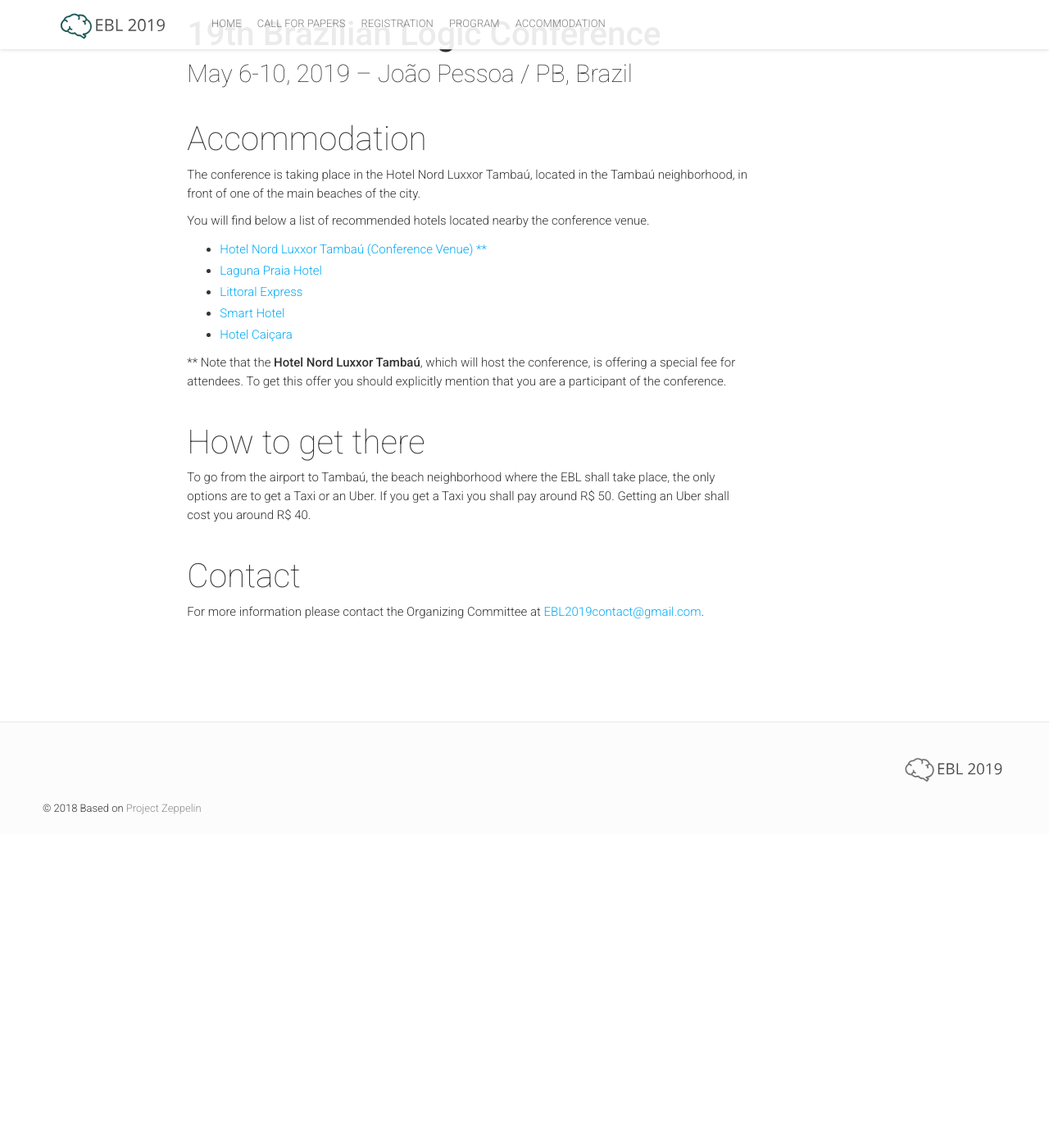
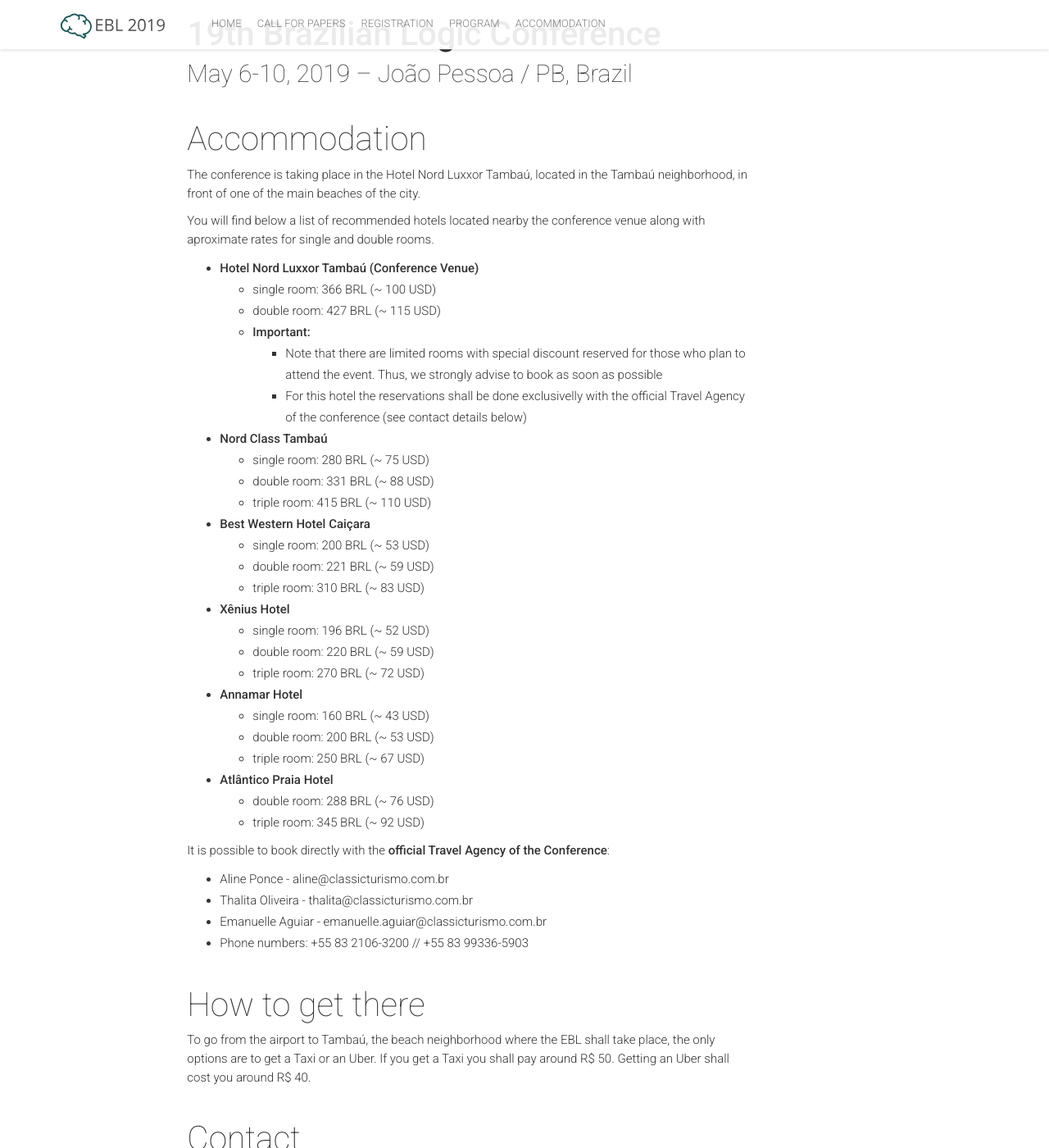
Before and after one commit to brunobruck/ebl, a Jekyll site: the page built from _posts/2018-09-25-accommodation.markdown, in a window 1280 px wide and 1400 px high, scrolled down 448 px. Shown: the whole window at 82% size. Built offline with Jekyll 4.4.1, drawn with Linux system fonts in a browser that asks for light colours; nearby versions of some CDN libraries; before the commit the page ends 1466 px from its top, so only the background shows below that.

Commit message:
new version

```diff
--- a/_posts/2018-09-25-accommodation.markdown
+++ b/_posts/2018-09-25-accommodation.markdown
@@ -11,14 +11,38 @@ isStaticPost: false
 
 The conference is taking place in the Hotel Nord Luxxor Tambaú, located in the Tambaú neighborhood, in front of one of the main beaches of the city.
 
-You will find below a list of recommended hotels located nearby the conference venue.
-- <a href="http://www.nordhoteis.com.br/hotel/nord-luxxor-tambau/">Hotel Nord Luxxor Tambaú (Conference Venue) **</a>
-- <a href="http://www.lagunapraia.com.br/">Laguna Praia Hotel</a>
-- <a href="http://www.littoralexpress.com.br/portal/">Littoral Express</a>
-- <a href="http://www.hotelsmart.com.br/">Smart Hotel</a>
-- <a href="http://hotelcaicara.com/">Hotel Caiçara</a>
+You will find below a list of recommended hotels located nearby the conference venue along with aproximate rates for single and double rooms.
+- <b>Hotel Nord Luxxor Tambaú (Conference Venue)</b>
+  - single room: 366 BRL (~ 100 USD)
+  - double room: 427 BRL (~ 115 USD)
+  - <b>Important:</b>
+    - Note that there are limited rooms with special discount reserved for those who plan to attend the event. Thus, we strongly advise to book as soon as possible
+    - For this hotel the reservations shall be done exclusivelly with the official Travel Agency of the conference (see contact details below)
+- <b>Nord Class Tambaú</b>
+  - single room: 280 BRL (~ 75 USD)
+  - double room: 331 BRL (~ 88 USD)
+  - triple room: 415 BRL (~ 110 USD)
+- <b>Best Western Hotel Caiçara</b>
+  - single room: 200 BRL (~ 53 USD)
+  - double room: 221 BRL (~ 59 USD)
+  - triple room: 310 BRL (~ 83 USD)
+- <b>Xênius Hotel</b>
+  - single room: 196 BRL (~ 52 USD)
+  - double room: 220 BRL (~ 59 USD)
+  - triple room: 270 BRL (~ 72 USD)
+- <b>Annamar Hotel</b>
+  - single room: 160 BRL (~ 43 USD)
+  - double room: 200 BRL (~ 53 USD)
+  - triple room: 250 BRL (~ 67 USD)
+- <b>Atlântico Praia Hotel</b>
+  - double room: 288 BRL (~ 76 USD)
+  - triple room: 345 BRL (~ 92 USD)
 
-** Note that the <b>Hotel Nord Luxxor Tambaú</b>, which will host the conference, is offering a special fee for attendees. To get this offer you should explicitly mention that you are a participant of the conference.
+It is possible to book directly with the <b>official Travel Agency of the Conference</b>:
+- Aline Ponce - aline@classicturismo.com.br
+- Thalita Oliveira - thalita@classicturismo.com.br
+- Emanuelle Aguiar - emanuelle.aguiar@classicturismo.com.br
+- Phone numbers: +55 83 2106-3200 // +55 83 99336-5903
 
 #### How to get there
 
```
Also changed, not shown: _posts/2019-09-25-accommodation.markdown (renamed from _posts/2017-09-25-accommodation2.markdown, +10 -13 lines), 2 other files.
